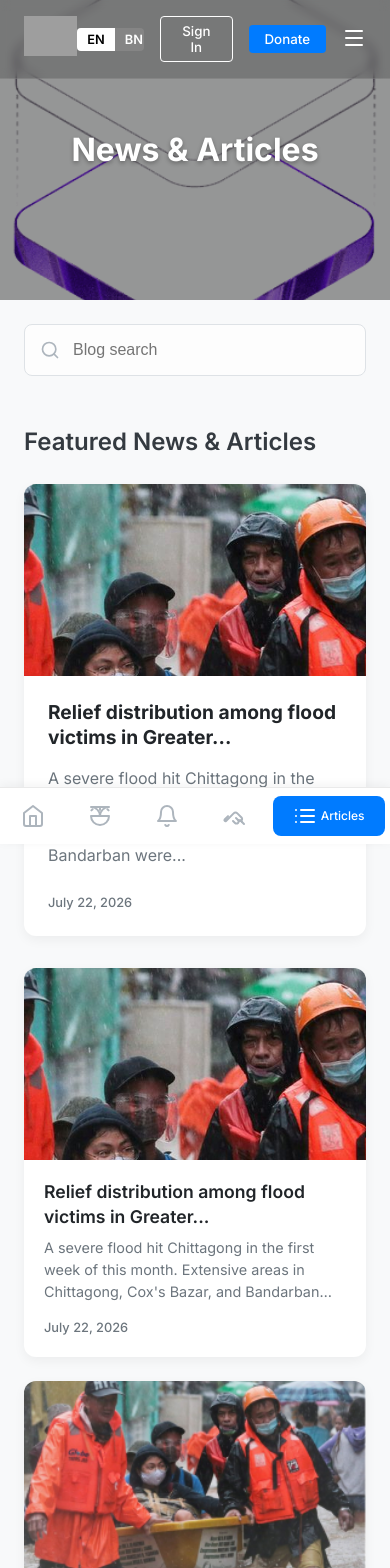
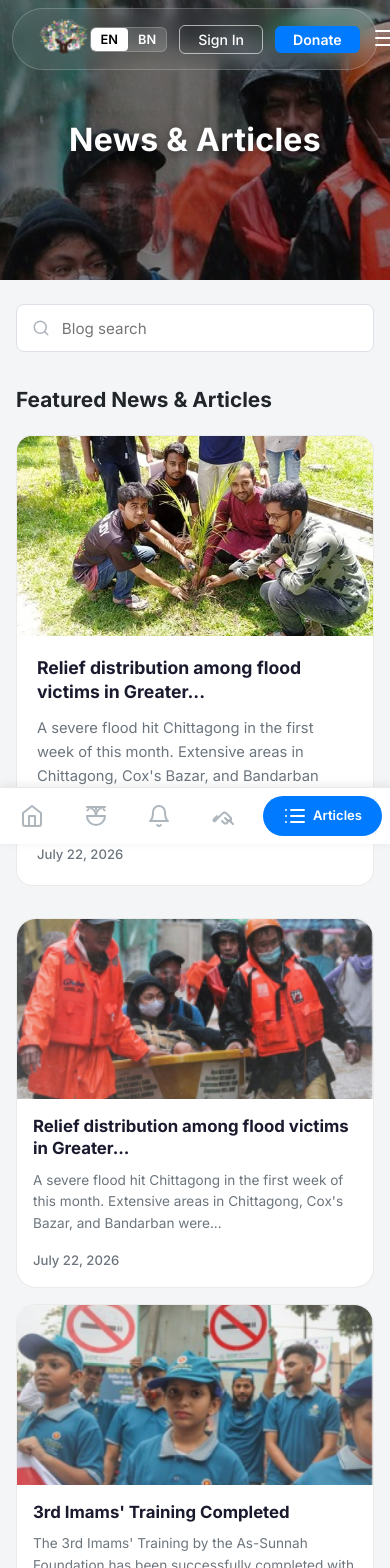
Before and after one commit to kazi-Samin/maxvalid-blog-news-management, a React (Vite) app: page / in a window 390 px wide. Shown: the top 1568 px of the page. Built offline with nearby package versions, Linux system fonts and the light colour scheme; grey boxes are pictures that could not be loaded.

Commit message:
feat: complete public news page with hero, grid layout and responsive design

```diff
--- a/src/App.css
+++ b/src/App.css
@@ -1,184 +1,6 @@
-.counter {
-  font-size: 16px;
-  padding: 5px 10px;
-  border-radius: 5px;
-  color: var(--accent);
-  background: var(--accent-bg);
-  border: 2px solid transparent;
-  transition: border-color 0.3s;
-  margin-bottom: 24px;
-
-  &:hover {
-    border-color: var(--accent-border);
-  }
-  &:focus-visible {
-    outline: 2px solid var(--accent);
-    outline-offset: 2px;
-  }
+/* Reset default Vite styles */
+#root {
+  width: 100%;
+  margin: 0;
+  padding: 0;
 }
-
-.hero {
-  position: relative;
-
-  .base,
-  .framework,
-  .vite {
-    inset-inline: 0;
-    margin: 0 auto;
-  }
-
-  .base {
-    width: 170px;
-    position: relative;
-    z-index: 0;
-  }
-
-  .framework,
-  .vite {
-    position: absolute;
-  }
-
-  .framework {
-    z-index: 1;
-    top: 34px;
-    height: 28px;
-    transform: perspective(2000px) rotateZ(300deg) rotateX(44deg) rotateY(39deg)
-      scale(1.4);
-  }
-
-  .vite {
-    z-index: 0;
-    top: 107px;
-    height: 26px;
-    width: auto;
-    transform: perspective(2000px) rotateZ(300deg) rotateX(40deg) rotateY(39deg)
-      scale(0.8);
-  }
-}
-
-#center {
-  display: flex;
-  flex-direction: column;
-  gap: 25px;
-  place-content: center;
-  place-items: center;
-  flex-grow: 1;
-
-  @media (max-width: 1024px) {
-    padding: 32px 20px 24px;
-    gap: 18px;
-  }
-}
-
-#next-steps {
-  display: flex;
-  border-top: 1px solid var(--border);
-  text-align: left;
-
-  & > div {
-    flex: 1 1 0;
-    padding: 32px;
-    @media (max-width: 1024px) {
-      padding: 24px 20px;
-    }
-  }
-
-  .icon {
-    margin-bottom: 16px;
-    width: 22px;
-    height: 22px;
-  }
-
-  @media (max-width: 1024px) {
-    flex-direction: column;
-    text-align: center;
-  }
-}
-
-#docs {
-  border-right: 1px solid var(--border);
-
-  @media (max-width: 1024px) {
-    border-right: none;
-    border-bottom: 1px solid var(--border);
-  }
-}
-
-#next-steps ul {
-  list-style: none;
-  padding: 0;
-  display: flex;
-  gap: 8px;
-  margin: 32px 0 0;
-
-  .logo {
-    height: 18px;
-  }
-
-  a {
-    color: var(--text-h);
-    font-size: 16px;
-    border-radius: 6px;
-    background: var(--social-bg);
-    display: flex;
-    padding: 6px 12px;
-    align-items: center;
-    gap: 8px;
-    text-decoration: none;
-    transition: box-shadow 0.3s;
-
-    &:hover {
-      box-shadow: var(--shadow);
-    }
-    .button-icon {
-      height: 18px;
-      width: 18px;
-    }
-  }
-
-  @media (max-width: 1024px) {
-    margin-top: 20px;
-    flex-wrap: wrap;
-    justify-content: center;
-
-    li {
-      flex: 1 1 calc(50% - 8px);
-    }
-
-    a {
-      width: 100%;
-      justify-content: center;
-      box-sizing: border-box;
-    }
-  }
-}
-
-#spacer {
-  height: 88px;
-  border-top: 1px solid var(--border);
-  @media (max-width: 1024px) {
-    height: 48px;
-  }
-}
-
-.ticks {
-  position: relative;
-  width: 100%;
-
-  &::before,
-  &::after {
-    content: '';
-    position: absolute;
-    top: -4.5px;
-    border: 5px solid transparent;
-  }
-
-  &::before {
-    left: 0;
-    border-left-color: var(--border);
-  }
-  &::after {
-    right: 0;
-    border-right-color: var(--border);
-  }
-}
--- a/src/App.jsx
+++ b/src/App.jsx
@@ -4,6 +4,7 @@ import AdminLayout from './components/layout/AdminLayout';
 import PublicNews from './pages/PublicNews';
 import AdminDashboardList from './pages/AdminDashboardList';
 import AdminDashboardCreate from './pages/AdminDashboardCreate';
+import './App.css';
 
 function App() {
   return (
@@ -19,6 +20,10 @@ function App() {
         <Route index element={<Navigate to="/admin/content" replace />} />
         <Route path="content" element={<AdminDashboardList />} />
         <Route path="content/create" element={<AdminDashboardCreate />} />
+        {/* Placeholder routes for other nav items */}
+        <Route path="dashboard" element={<AdminDashboardList />} />
+        <Route path="users" element={<AdminDashboardList />} />
+        <Route path="settings" element={<AdminDashboardList />} />
       </Route>
 
       {/* Fallback */}
--- /dev/null
+++ b/src/assets/heroExport.js
@@ -0,0 +1,3 @@
+import heroImage from '../assets/image 96.png';
+
+export default heroImage;
--- a/src/components/layout/PublicLayout.module.css
+++ b/src/components/layout/PublicLayout.module.css
@@ -4,71 +4,87 @@
   min-height: 100vh;
 }
 
+/* Floating pill navbar — transparent frosted glass over the hero image */
 .header {
   position: absolute;
-  top: 0;
-  left: 0;
-  width: 100%;
-  padding: 1rem 0;
+  top: 14px;
+  left: 50%;
+  transform: translateX(-50%);
+  width: calc(100% - 240px);
+  max-width: 1200px;
   z-index: 100;
-  background: rgba(0, 0, 0, 0.2);
-  backdrop-filter: blur(5px);
-  border-bottom: 1px solid rgba(255, 255, 255, 0.1);
+  /* Nearly transparent — the hero image darkness shows through */
+  background: rgba(255, 255, 255, 0.06);
+  backdrop-filter: blur(10px);
+  -webkit-backdrop-filter: blur(10px);
+  border-radius: 999px;
+  border: 1px solid rgba(255, 255, 255, 0.2);
 }
 
 .container {
-  max-width: 1200px;
-  margin: 0 auto;
-  padding: 0 1.5rem;
+  max-width: 100%;
+  padding: 0 24px;
   display: flex;
   align-items: center;
   justify-content: space-between;
+  height: 60px;
+}
+
+.logo {
+  display: flex;
+  align-items: center;
+  flex-shrink: 0;
 }
 
 .logoImage {
-  height: 40px;
+  height: 36px;
   width: auto;
 }
 
 .nav {
   display: flex;
-  gap: 1.5rem;
+  gap: 1.25rem;
   align-items: center;
 }
 
 .navLink {
   color: #fff;
-  font-size: 0.9rem;
+  font-size: 0.88rem;
   font-weight: 500;
   display: flex;
   align-items: center;
-  gap: 4px;
+  gap: 3px;
+  white-space: nowrap;
   transition: opacity 0.2s;
 }
 
 .navLink:hover {
-  opacity: 0.8;
+  opacity: 0.75;
 }
 
 .active {
-  font-weight: 600;
+  font-weight: 700;
+  text-decoration: underline;
+  text-underline-offset: 3px;
 }
 
 .dropdownIcon {
-  font-size: 0.6rem;
+  font-size: 0.55rem;
 }
 
 .headerActions {
   display: flex;
   align-items: center;
-  gap: 1rem;
+  gap: 0.75rem;
+  flex-shrink: 0;
 }
 
 .langToggle {
   display: flex;
-  background: rgba(255, 255, 255, 0.1);
-  border-radius: 4px;
+  background: rgba(255, 255, 255, 0.15);
+  border-radius: 6px;
   overflow: hidden;
+  border: 1px solid rgba(255, 255, 255, 0.2);
 }
 
 .langBtn, .langBtnActive {
@@ -78,36 +94,43 @@
   padding: 4px 10px;
   font-size: 0.8rem;
   font-weight: 600;
+  cursor: pointer;
 }
 
 .langBtnActive {
   background: #fff;
   color: #000;
+  border-radius: 4px;
 }
 
 .signInBtn {
   background: transparent;
-  border: 1px solid #fff;
+  border: 1px solid rgba(255,255,255,0.6);
   color: #fff;
-  padding: 6px 16px;
-  border-radius: 4px;
+  padding: 5px 18px;
+  border-radius: 6px;
   font-weight: 500;
+  font-size: 0.88rem;
   transition: all 0.2s;
+  white-space: nowrap;
 }
 .signInBtn:hover {
-  background: rgba(255, 255, 255, 0.1);
+  background: rgba(255, 255, 255, 0.15);
 }
 
 .donateBtn {
-  background: var(--primary-color);
+  background: #007bff;
   border: none;
   color: #fff;
-  padding: 6px 16px;
-  border-radius: 4px;
-  font-weight: 500;
+  padding: 5px 18px;
+  border-radius: 6px;
+  font-weight: 600;
+  font-size: 0.88rem;
+  white-space: nowrap;
+  transition: background 0.2s;
 }
 .donateBtn:hover {
-  background: #0056b3;
+  background: #0062cc;
 }
 
 .mobileMenuBtn {
@@ -115,47 +138,51 @@
   background: transparent;
   border: none;
   color: #fff;
+  cursor: pointer;
 }
 
 .main {
   flex: 1;
 }
 
-/* Footer styles */
+/* ===== FOOTER ===== */
 .footer {
-  background-color: #1a1a1a;
+  background-color: #1c1c1e;
   color: #fff;
   padding: 4rem 1.5rem 2rem;
   margin-top: auto;
 }
 
 .footerContainer {
-  max-width: 1200px;
+  max-width: 1280px;
   margin: 0 auto;
   display: flex;
   justify-content: space-between;
-  gap: 4rem;
+  gap: 3rem;
+  flex-wrap: wrap;
 }
 
 .footerBrand {
   flex: 1;
-  max-width: 400px;
+  min-width: 260px;
+  max-width: 380px;
 }
 
 .footerLogo {
-  height: 50px;
+  height: 48px;
   margin-bottom: 1rem;
 }
 
 .footerBrand p {
-  color: #999;
-  font-size: 0.85rem;
-  line-height: 1.6;
+  color: #9ca3af;
+  font-size: 0.82rem;
+  line-height: 1.7;
 }
 
 .footerLinksGroup {
   display: flex;
   gap: 4rem;
+  flex-wrap: wrap;
 }
 
 .footerCol {
@@ -165,14 +192,15 @@
 }
 
 .footerCol h4 {
-  font-size: 1rem;
+  font-size: 0.95rem;
   margin-bottom: 0.5rem;
-  font-weight: 600;
+  font-weight: 700;
+  color: #fff;
 }
 
 .footerCol a {
-  color: #999;
-  font-size: 0.85rem;
+  color: #9ca3af;
+  font-size: 0.82rem;
   transition: color 0.2s;
 }
 
@@ -182,15 +210,19 @@
 
 .copyright {
   text-align: center;
-  margin-top: 4rem;
+  margin-top: 3rem;
   padding-top: 1.5rem;
   border-top: 1px solid #333;
-  color: #666;
-  font-size: 0.8rem;
+  color: #6b7280;
+  font-size: 0.78rem;
 }
 
-/* Responsive */
-@media (max-width: 1024px) {
+/* ===== RESPONSIVE ===== */
+@media (max-width: 1100px) {
+  .header {
+    width: calc(100% - 40px);
+    top: 10px;
+  }
   .nav {
     display: none;
   }
@@ -201,11 +233,23 @@
     display: flex;
     flex-direction: column;
     position: absolute;
-    top: 100%;
+    top: calc(100% + 8px);
     left: 0;
-    width: 100%;
-    background: #1a1a1a;
-    padding: 2rem;
+    right: 0;
+    background: rgba(30, 30, 30, 0.97);
+    padding: 1.5rem 2rem;
+    border-radius: 16px;
+    gap: 1rem;
+  }
+  .footerLinksGroup {
+    gap: 2rem;
+  }
+}
+
+@media (max-width: 768px) {
+  .header {
+    width: calc(100% - 24px);
+    top: 8px;
   }
   .footerContainer {
     flex-direction: column;
@@ -213,11 +257,11 @@
   }
   .footerLinksGroup {
     flex-direction: column;
-    gap: 2rem;
+    gap: 1.5rem;
   }
 }
 
-/* Mobile Bottom Navigation */
+/* ===== MOBILE BOTTOM NAV ===== */
 .mobileBottomNav {
   display: none;
   position: fixed;
@@ -228,7 +272,7 @@
   border-top: 1px solid #eaeaea;
   z-index: 200;
   padding: 0.5rem 0;
-  box-shadow: 0 -2px 10px rgba(0, 0, 0, 0.05);
+  box-shadow: 0 -2px 10px rgba(0,0,0,0.08);
   justify-content: space-around;
   align-items: center;
 }
@@ -240,25 +284,28 @@
   gap: 4px;
   color: #adb5bd;
   text-decoration: none;
-  font-size: 0.75rem;
-  padding: 0.5rem 1rem;
+  font-size: 0.7rem;
+  padding: 0.4rem 0.75rem;
   border-radius: 8px;
 }
 
 .bottomNavLink span {
-  display: none; /* Hide text by default */
+  display: none;
 }
 
 .activeBottomNav {
-  background: var(--primary-color);
+  background: #007bff;
   color: #fff;
   flex-direction: row;
   padding: 0.5rem 1.25rem;
+  gap: 6px;
+  border-radius: 20px;
 }
 
 .activeBottomNav span {
   display: inline;
-  font-weight: 500;
+  font-weight: 600;
+  font-size: 0.82rem;
 }
 
 @media (max-width: 768px) {
@@ -266,6 +313,6 @@
     display: flex;
   }
   .footer {
-    padding-bottom: 6rem; /* Make room for bottom nav */
+    padding-bottom: 6rem;
   }
 }
--- a/src/components/ui/NewsCard.module.css
+++ b/src/components/ui/NewsCard.module.css
@@ -1,114 +1,138 @@
 .card {
   background: #fff;
-  border-radius: 12px;
+  border-radius: 20px;
   overflow: hidden;
-  box-shadow: 0 4px 12px rgba(0, 0, 0, 0.05);
+  border: 1px solid rgba(0, 0, 0, 0.08);
   display: flex;
   flex-direction: column;
-  transition: transform 0.2s, box-shadow 0.2s;
+  height: 100%; /* fill the grid row height */
+  transition: transform 0.22s, box-shadow 0.22s;
+  cursor: pointer;
 }
 
 .card:hover {
   transform: translateY(-4px);
-  box-shadow: 0 8px 24px rgba(0, 0, 0, 0.1);
+  box-shadow: 0 12px 28px rgba(0, 0, 0, 0.1);
 }
 
+/* Image takes top portion of card - ~55% of 602px = ~280px */
 .imageWrapper {
   width: 100%;
-  aspect-ratio: 16 / 9;
+  height: 220px;
   overflow: hidden;
+  flex-shrink: 0;
 }
 
 .image {
   width: 100%;
   height: 100%;
   object-fit: cover;
+  transition: transform 0.3s ease;
 }
 
+.card:hover .image {
+  transform: scale(1.04);
+}
+
+/* Content: padding 16px top/bottom, 8px sides (Figma spec) */
 .content {
-  padding: 1.25rem;
+  padding: 16px 8px 16px 16px;
   display: flex;
   flex-direction: column;
   flex: 1;
 }
 
 .title {
-  font-size: 1.1rem;
-  font-weight: 600;
-  margin-bottom: 0.5rem;
-  line-height: 1.4;
-  color: #212529;
+  font-size: 1.05rem;
+  font-weight: 700;
+  margin-bottom: 0.6rem;
+  line-height: 1.35;
+  color: #1a1a2e;
 }
 
 .desc {
-  font-size: 0.9rem;
+  font-size: 0.85rem;
   color: #6c757d;
-  margin-bottom: 1rem;
-  line-height: 1.5;
+  line-height: 1.6;
+  flex: 1;
+  /* clamp to 4 lines like Figma */
   display: -webkit-box;
-  -webkit-line-clamp: 3;
+  -webkit-line-clamp: 4;
   -webkit-box-orient: vertical;
   overflow: hidden;
-  flex: 1;
 }
 
 .date {
-  font-size: 0.8rem;
+  font-size: 0.82rem;
   color: #6c757d;
   font-weight: 500;
-  margin-top: auto;
+  margin-top: 1rem;
 }
 
-/* Featured Card */
+/* ===== FEATURED CARD ===== */
 .featuredCard {
   background: #fff;
-  border-radius: 12px;
+  border-radius: 16px;
   overflow: hidden;
-  box-shadow: 0 4px 12px rgba(0, 0, 0, 0.05);
+  border: 1px solid rgba(0,0,0,0.08);
   display: flex;
   flex-direction: row;
-  margin-bottom: 2rem;
+  cursor: pointer;
+  transition: box-shadow 0.2s;
+  margin-bottom: 0;
 }
 
+.featuredCard:hover {
+  box-shadow: 0 8px 24px rgba(0,0,0,0.1);
+}
+
+/* Featured image: roughly square/portrait on left side */
 .featuredImageWrapper {
-  flex: 1.2;
-  min-height: 250px;
+  flex: 0 0 380px;
+  height: 240px;
+  overflow: hidden;
 }
 
 .featuredContent {
   flex: 1;
-  padding: 2rem;
+  padding: 2rem 2rem;
   display: flex;
   flex-direction: column;
   justify-content: center;
 }
 
 .featuredTitle {
-  font-size: 1.5rem;
+  font-size: 1.35rem;
   font-weight: 700;
-  margin-bottom: 1rem;
-  line-height: 1.3;
+  margin-bottom: 0.75rem;
+  line-height: 1.35;
+  color: #1a1a2e;
 }
 
 .featuredDesc {
-  font-size: 1rem;
+  font-size: 0.92rem;
   color: #6c757d;
-  margin-bottom: 1.5rem;
-  line-height: 1.6;
+  line-height: 1.65;
+  margin-bottom: 1rem;
 }
 
+/* ===== RESPONSIVE ===== */
 @media (max-width: 768px) {
   .featuredCard {
     flex-direction: column;
   }
   .featuredImageWrapper {
-    aspect-ratio: 16 / 9;
-    min-height: auto;
+    flex: none;
+    width: 100%;
+    height: 200px;
   }
   .featuredContent {
-    padding: 1.5rem;
+    padding: 1.25rem;
   }
   .featuredTitle {
-    font-size: 1.2rem;
+    font-size: 1.1rem;
+  }
+  .imageWrapper {
+    height: 180px;
   }
 }
--- a/src/pages/PublicNews.jsx
+++ b/src/pages/PublicNews.jsx
@@ -1,92 +1,109 @@
+import { useState } from 'react';
 import { Search } from 'lucide-react';
 import NewsCard from '../components/ui/NewsCard';
 import Pagination from '../components/ui/Pagination';
+import heroImage from '../assets/image 96.png';
+import imgFeatured from '../assets/span.minimal__image__root.png';  // Tree planting - used for featured
+import imgFloodBoat from '../assets/span.minimal__image__root (1).png';  // Orange rescuers carrying boat
+import imgImams from '../assets/span.minimal__image__root (2).png';      // Kids No Smoking blue uniform
+import imgQurbani from '../assets/span.minimal__image__root (3).png';    // Yellow helmet woman in flood
+import imgQurbani2 from '../assets/span.minimal__image__root (4).png';   // Yellow helmet wider shot
+import imgFloodBoat2 from '../assets/span.minimal__image__root (5).png'; // Orange rescuers wider
 import styles from './PublicNews.module.css';
 
-// Mock data based on the Figma design
 const CATEGORIES = [
   "All Gallery & Media", "Blood Donation", "Tree Plantation",
   "Education & Student Support", "Women Empowerment", "Disability Support",
   "Community Development", "Anti-Drug Awareness", "Travel & Tour Management",
-  "Disaster", "Blanket Distribution During Winter", "Tree Distribution",
+  "Disaster", "Blanket Distribution During Winter", "Iftar Distribution",
   "Winter Clothing Distribution", "Safe Drinking Water", "Qurbani for Everyone",
   "Food Distribution", "Skills Development Training"
 ];
 
+// 9 cards — 3 rows × 3 columns — exactly matching Figma
 const NEWS_DATA = [
+  // --- Row 1 ---
   {
     id: 1,
     title: "Relief distribution among flood victims in Greater...",
     description: "A severe flood hit Chittagong in the first week of this month. Extensive areas in Chittagong, Cox's Bazar, and Bandarban were...",
     date: "July 22, 2026",
-    image: "/src/assets/image 96.png" // Placeholder based on assets
+    image: imgFloodBoat  // orange rescuers boat in flood
   },
   {
     id: 2,
     title: "3rd Imams' Training Completed",
     description: "The 3rd Imams' Training by the As-Sunnah Foundation has been successfully completed with the participation of selected Imams and...",
     date: "July 11, 2026",
-    image: "/src/assets/span.minimal__image__root (1).png"
+    image: imgImams      // kids No Smoking blue uniform
   },
   {
     id: 3,
     title: "Qurbani for All 2026 Project Completed",
     description: "Breaking all past records to bring Eid smiles to the faces of the country's underprivileged and disaster-affected people, the social...",
     date: "June 25, 2026",
-    image: "/src/assets/span.minimal__image__root (2).png"
+    image: imgQurbani    // yellow helmet woman in flood
   },
+  // --- Row 2 ---
   {
     id: 4,
     title: "Community Health Camp In Sylhet Organized",
     description: "A free health camp was organized in Sylhet, providing essential medical checkups and medicine to over 500 underprivileged families...",
     date: "August 5, 2026",
-    image: "/src/assets/span.minimal__image__root (3).png"
+    image: imgFeatured   // tree planting / community scene
   },
   {
     id: 5,
     title: "3rd Imams' Training Completed",
     description: "The 3rd Imams' Training by the As-Sunnah Foundation has been successfully completed with the participation of selected Imams and...",
     date: "July 11, 2026",
-    image: "/src/assets/span.minimal__image__root (4).png"
+    image: imgImams
   },
   {
     id: 6,
     title: "Qurbani for All 2026 Project Completed",
     description: "Breaking all past records to bring Eid smiles to the faces of the country's underprivileged and disaster-affected people, the social...",
     date: "June 25, 2026",
-    image: "/src/assets/span.minimal__image__root (5).png"
+    image: imgQurbani2   // yellow helmet wider shot
   },
+  // --- Row 3 ---
   {
     id: 7,
     title: "Youth Empowerment Workshop Held Successfully",
-    description: "The workshop focused on skill development and leadership training, empowering young participants from rural areas.",
+    description: "The workshop focused on skill development and leadership training, empowering young participants from various communities.",
     date: "August 1, 2026",
-    image: "/src/assets/span.minimal__image__root (1).png"
+    image: imgFloodBoat2 // orange rescuers wider view
   },
   {
     id: 8,
     title: "3rd Imams' Training Completed",
     description: "The 3rd Imams' Training by the As-Sunnah Foundation has been successfully completed with the participation of selected Imams and...",
     date: "July 11, 2026",
-    image: "/src/assets/span.minimal__image__root (4).png"
+    image: imgImams
   },
   {
     id: 9,
     title: "Qurbani for All 2026 Project Completed",
     description: "Breaking all past records to bring Eid smiles to the faces of the country's underprivileged and disaster-affected people, the social...",
     date: "June 25, 2026",
-    image: "/src/assets/span.minimal__image__root (5).png"
+    image: imgQurbani
   }
 ];
 
 function PublicNews() {
+  const [searchTerm, setSearchTerm] = useState('');
+  const [activeCategory, setActiveCategory] = useState(0);
+
   return (
     <div className={styles.page}>
       {/* Hero Section */}
-      <section className={styles.hero}>
+      <section
+        className={styles.hero}
+        style={{ backgroundImage: `url(${heroImage})` }}
+      >
         <div className={styles.heroOverlay}></div>
         <div className={styles.heroContent}>
-          <h1 className={styles.heroTitle}>News & Articles</h1>
+          <h1 className={styles.heroTitle}>News &amp; Articles</h1>
         </div>
       </section>
 
@@ -96,38 +113,42 @@ function PublicNews() {
 
           {/* Search Bar */}
           <div className={styles.searchContainer}>
-            <Search className={styles.searchIcon} size={20} />
+            <Search className={styles.searchIcon} size={18} />
             <input
               type="text"
               placeholder="Blog search"
               className={styles.searchInput}
+              value={searchTerm}
+              onChange={(e) => setSearchTerm(e.target.value)}
             />
           </div>
 
-          <h2 className={styles.sectionTitle}>Featured News & Articles</h2>
-
           {/* Featured Article */}
+          <h2 className={styles.sectionTitle}>Featured News &amp; Articles</h2>
           <NewsCard
             featured={true}
             title="Relief distribution among flood victims in Greater..."
             description="A severe flood hit Chittagong in the first week of this month. Extensive areas in Chittagong, Cox's Bazar, and Bandarban were..."
             date="July 22, 2026"
-            image="/src/assets/image 96.png"
+            image={imgFeatured}
           />
 
+          {/* 2-col: Sidebar + 3-col Cards Grid */}
           <div className={styles.gridContainer}>
-            {/* Sidebar Categories */}
             <aside className={styles.sidebar}>
               <ul className={styles.categoryList}>
                 {CATEGORIES.map((cat, index) => (
-                  <li key={index} className={index === 0 ? styles.activeCategory : ''}>
+                  <li
+                    key={index}
+                    className={activeCategory === index ? styles.activeCategory : ''}
+                    onClick={() => setActiveCategory(index)}
+                  >
                     {cat}
                   </li>
                 ))}
               </ul>
             </aside>
 
-            {/* Articles Grid */}
             <div className={styles.articlesGrid}>
               {NEWS_DATA.map((news) => (
                 <NewsCard
@@ -141,7 +162,6 @@ function PublicNews() {
             </div>
           </div>
 
-          {/* Pagination */}
           <Pagination currentPage={1} totalPages={512} />
 
         </div>
--- a/src/pages/PublicNews.module.css
+++ b/src/pages/PublicNews.module.css
@@ -2,10 +2,10 @@
   width: 100%;
 }
 
+/* ===== HERO ===== */
 .hero {
   position: relative;
-  height: 400px;
-  background-image: url('/src/assets/hero.png');
+  height: 460px;
   background-size: cover;
   background-position: center;
   display: flex;
@@ -16,7 +16,7 @@
 .heroOverlay {
   position: absolute;
   top: 0; left: 0; right: 0; bottom: 0;
-  background: rgba(0, 0, 0, 0.4);
+  background: rgba(0, 0, 0, 0.42);
 }
 
 .heroContent {
@@ -29,24 +29,26 @@
   color: #fff;
   font-size: 3rem;
   font-weight: 700;
-  text-shadow: 0 2px 4px rgba(0,0,0,0.3);
+  text-shadow: 0 2px 8px rgba(0,0,0,0.4);
+  letter-spacing: 0.01em;
 }
 
+/* ===== CONTENT ===== */
 .contentSection {
-  padding: 3rem 0;
-  background-color: var(--bg-light);
+  padding: 2rem 0 4rem;
+  background-color: #f4f5f7;
 }
 
 .container {
-  max-width: 1200px;
+  max-width: 1280px;
   margin: 0 auto;
-  padding: 0 1.5rem;
+  padding: 0 2rem;
 }
 
+/* ===== SEARCH ===== */
 .searchContainer {
   position: relative;
-  margin-bottom: 3rem;
-  max-width: 800px;
+  margin-bottom: 2rem;
 }
 
 .searchIcon {
@@ -59,39 +61,47 @@
 
 .searchInput {
   width: 100%;
-  padding: 1rem 1rem 1rem 3rem;
-  border: 1px solid var(--border-color);
+  padding: 0.85rem 1rem 0.85rem 2.8rem;
+  border: 1px solid #dde1e7;
   border-radius: 8px;
-  font-size: 1rem;
-  background: #fdfdfd;
+  font-size: 0.95rem;
+  background: #fff;
+  color: #495057;
   transition: border-color 0.2s, box-shadow 0.2s;
+  font-family: inherit;
 }
 
 .searchInput:focus {
   outline: none;
-  border-color: var(--primary-color);
-  box-shadow: 0 0 0 3px rgba(0, 123, 255, 0.1);
+  border-color: #007bff;
+  box-shadow: 0 0 0 3px rgba(0,123,255,0.08);
 }
 
+/* ===== SECTION TITLE ===== */
 .sectionTitle {
-  font-size: 1.5rem;
-  font-weight: 600;
-  margin-bottom: 1.5rem;
-  color: #343a40;
+  font-size: 1.3rem;
+  font-weight: 700;
+  margin-bottom: 1.25rem;
+  color: #212529;
 }
 
+/* ===== GRID LAYOUT ===== */
 .gridContainer {
   display: grid;
-  grid-template-columns: 280px 1fr;
-  gap: 2rem;
+  grid-template-columns: 200px 1fr;
+  gap: 1.5rem;
   align-items: start;
+  margin-top: 2rem;
 }
 
+/* ===== SIDEBAR ===== */
 .sidebar {
   background: #fff;
   border-radius: 12px;
-  padding: 1rem 0;
-  box-shadow: 0 4px 12px rgba(0, 0, 0, 0.03);
+  padding: 0.5rem 0;
+  border: 1px solid #e9ecef;
+  position: sticky;
+  top: 1rem;
 }
 
 .categoryList {
@@ -100,42 +110,45 @@
 }
 
 .categoryList li {
-  padding: 0.8rem 1.5rem;
-  font-size: 0.95rem;
+  padding: 0.65rem 1.1rem;
+  font-size: 0.85rem;
   color: #495057;
   cursor: pointer;
   border-left: 3px solid transparent;
-  transition: background 0.2s, color 0.2s;
+  transition: background 0.15s, color 0.15s;
+  line-height: 1.4;
 }
 
 .categoryList li:hover {
-  background: #f8f9fa;
+  background: #f1f3f5;
   color: #212529;
 }
 
 .categoryList li.activeCategory {
-  background: #f8f9fa;
-  color: var(--primary-color);
-  border-left-color: var(--primary-color);
+  background: #f1f3f5;
+  color: #007bff;
+  border-left-color: #007bff;
   font-weight: 600;
 }
 
+/* ===== ARTICLES GRID: exactly 3 columns, 16px gap ===== */
 .articlesGrid {
   display: grid;
-  grid-template-columns: repeat(auto-fill, minmax(280px, 1fr));
-  gap: 1.5rem;
+  grid-template-columns: repeat(3, 1fr);
+  gap: 16px;
+  align-items: stretch; /* all cards in a row match height */
 }
 
-/* Responsive */
-@media (max-width: 1024px) {
+/* ===== RESPONSIVE ===== */
+@media (max-width: 1100px) {
   .gridContainer {
     grid-template-columns: 1fr;
   }
   .sidebar {
-    display: none; /* Mobile filters usually require a dropdown or off-canvas */
+    display: none;
   }
-  .heroTitle {
-    font-size: 2.5rem;
+  .articlesGrid {
+    grid-template-columns: repeat(3, 1fr);
   }
 }
 
@@ -144,12 +157,21 @@
     grid-template-columns: 1fr;
   }
   .hero {
-    height: 300px;
+    height: 280px;
   }
   .heroTitle {
     font-size: 2rem;
   }
   .contentSection {
-    padding: 1.5rem 0;
+    padding: 1.5rem 0 6rem;
+  }
+  .container {
+    padding: 0 1rem;
   }
 }
+
+@media (max-width: 480px) {
+  .articlesGrid {
+    grid-template-columns: 1fr;
+  }
+}
```
Also changed, not shown: src/assets/logo.png (renamed from src/assets/Gemini_Generated_Image_jkzdn5jkzdn5jkzd-Photoroom 1 [Vectorized].png).
